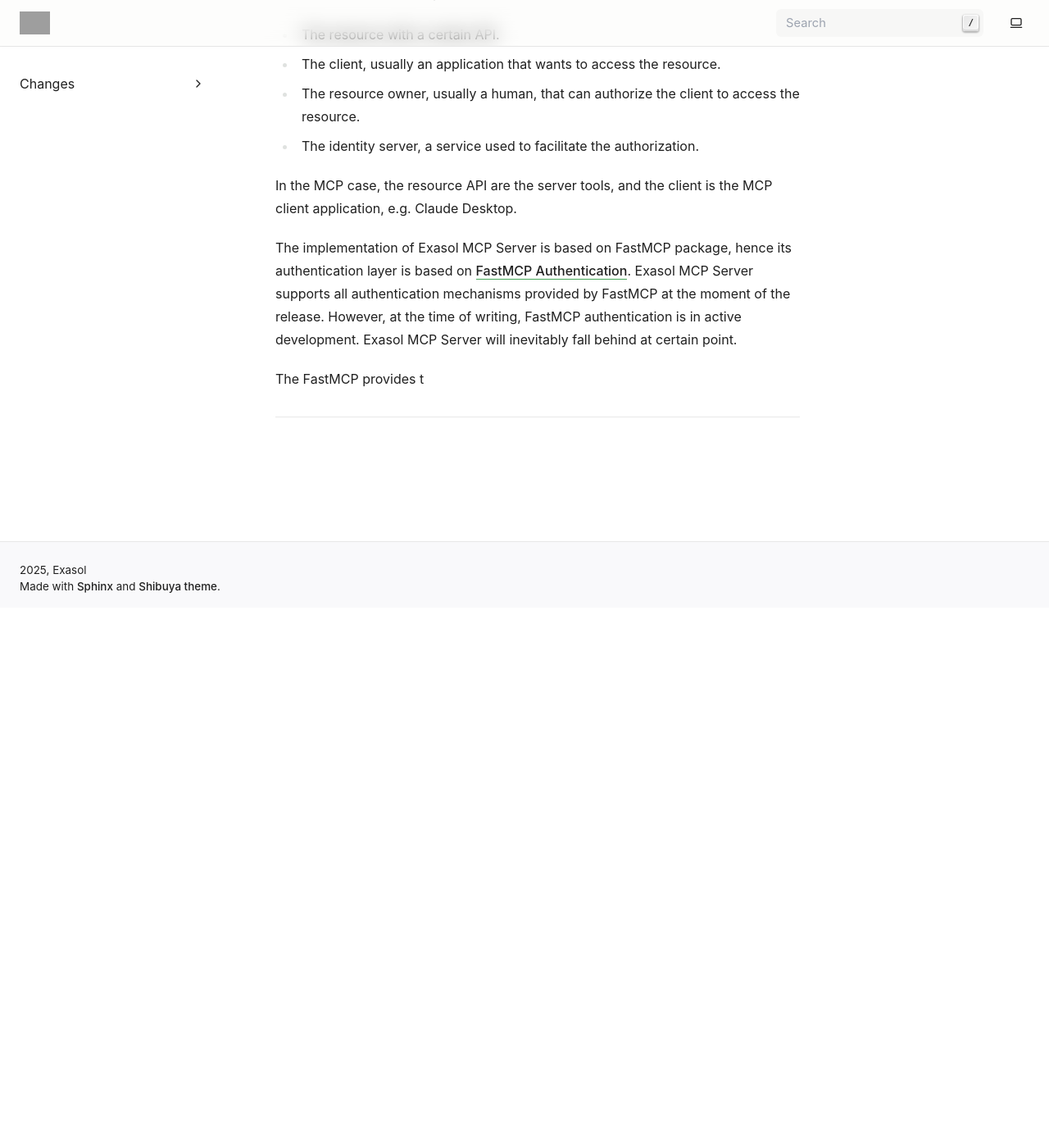
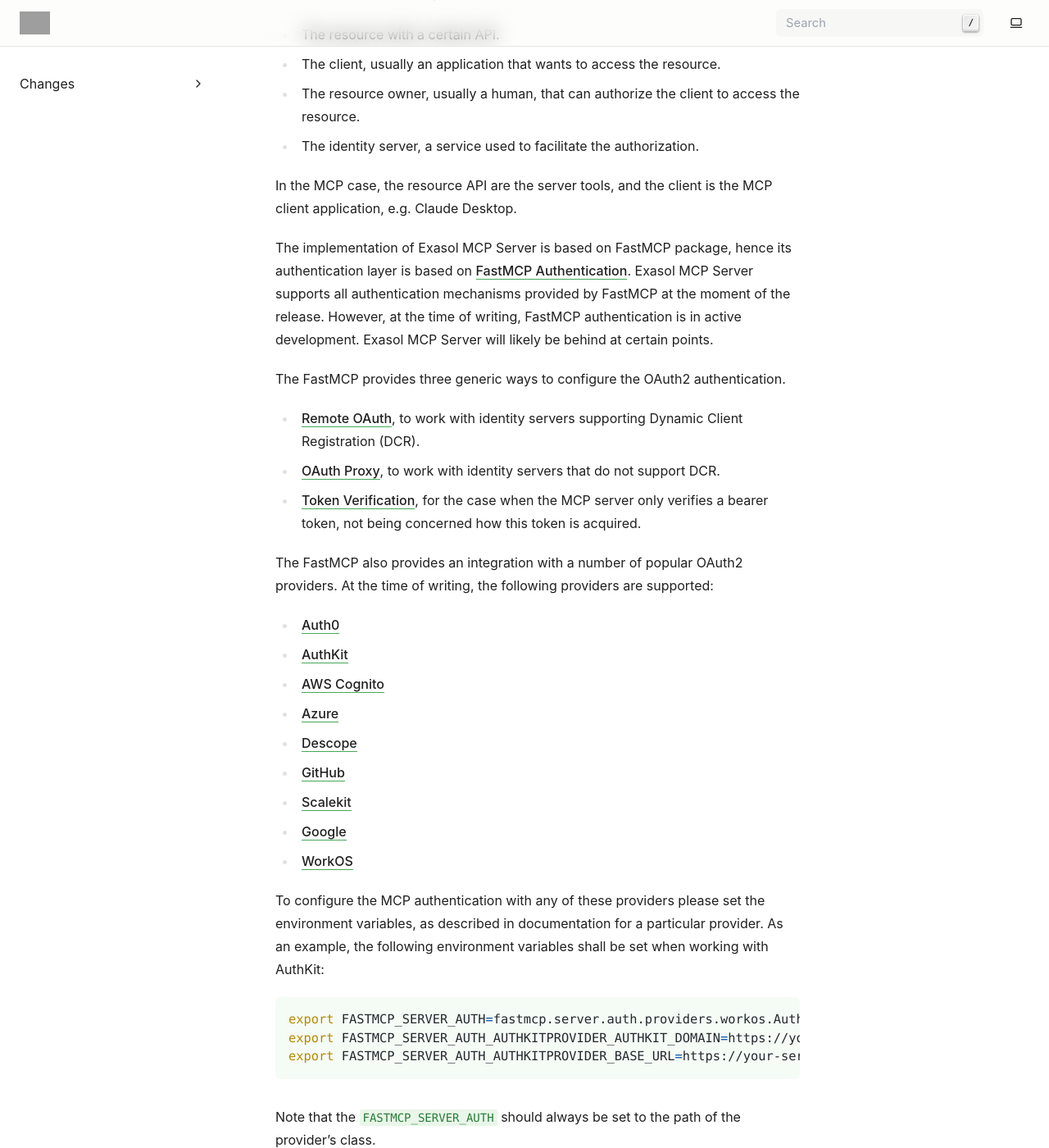
Before and after one commit to exasol/mcp-server, a Sphinx documentation site: the page built from doc/user_guide/open_id_setup.md, in a window 1280 px wide and 1400 px high, scrolled down 660 px. Shown: the whole window at 82% size. Built offline with Sphinx 7.4.7, drawn with Linux system fonts in a browser that asks for light colours; pages that are not in the unit, such as notebooks, are missing from menus; some of the changed text lies outside the part shown; grey boxes are pictures that could not be loaded.

Commit message:
#70: checkpoint 2

````diff
--- a/doc/user_guide/open_id_setup.md
+++ b/doc/user_guide/open_id_setup.md
@@ -16,7 +16,7 @@
 
 It is assumed that the reader has some familiarity with the basic concepts of OAuth2.
 Without going into details on how the OAuth2 works, lets us recap what roles exist in
-the specification and how they map onto MCP interaction.
+this specification and how they map onto MCP interaction.
 
 The OAuth2 defines four actors:
 - The resource with a certain API.
@@ -31,6 +31,51 @@
 authentication layer is based on [FastMCP Authentication](https://gofastmcp.com/servers/auth/authentication).
 Exasol MCP Server supports all authentication mechanisms provided by FastMCP at the
 moment of the release. However, at the time of writing, FastMCP authentication is in
-active development. Exasol MCP Server will inevitably fall behind at certain point.
+active development. Exasol MCP Server will likely be behind at certain points.
 
-The FastMCP provides t
+The FastMCP provides three generic ways to configure the OAuth2 authentication.
+- [Remote OAuth](https://gofastmcp.com/servers/auth/remote-oauth), to work with identity
+servers supporting Dynamic Client Registration (DCR).
+- [OAuth Proxy](https://gofastmcp.com/servers/auth/oauth-proxy), to work with identity
+servers that do not support DCR.
+- [Token Verification](https://gofastmcp.com/servers/auth/token-verification), for the
+case when the MCP server only verifies a bearer token, not being concerned how this
+token is acquired.
+
+The FastMCP also provides an integration with a number of popular OAuth2 providers.
+At the time of writing, the following providers are supported:
+- [Auth0](https://gofastmcp.com/integrations/auth0)
+- [AuthKit](https://gofastmcp.com/integrations/authkit)
+- [AWS Cognito](https://gofastmcp.com/integrations/aws-cognito)
+- [Azure](https://gofastmcp.com/integrations/azure)
+- [Descope](https://gofastmcp.com/integrations/descope)
+- [GitHub](https://gofastmcp.com/integrations/github)
+- [Scalekit](https://gofastmcp.com/integrations/scalekit)
+- [Google](https://gofastmcp.com/integrations/google)
+- [WorkOS](https://gofastmcp.com/integrations/workos)
+
+To configure the MCP authentication with any of these providers please set the
+environment variables, as described in documentation for a particular provider.
+As an example, the following environment variables shall be set when working
+with AuthKit:
+```bash
+export FASTMCP_SERVER_AUTH=fastmcp.server.auth.providers.workos.AuthKitProvider
+export FASTMCP_SERVER_AUTH_AUTHKITPROVIDER_AUTHKIT_DOMAIN=https://your-project.authkit.app
+export FASTMCP_SERVER_AUTH_AUTHKITPROVIDER_BASE_URL=https://your-server.com
+```
+Note that the `FASTMCP_SERVER_AUTH` should always be set to the path of the
+provider's class.
+
+If the chosen identity provider is not in the list, it should still be possible to
+configure the MCP server authentication using one of the generic providers. Please use
+[Remote OAuth](https://gofastmcp.com/servers/auth/remote-oauth) if the provider supports
+DCR, and [OAuth Proxy](https://gofastmcp.com/servers/auth/oauth-proxy) if it doesn't.
+Currently, FastMCP does not define environment variables for generic providers. Exasol
+MCP Server fills the gap by providing its own set of variables, in a similar fashion.
+
+| Name          | Required | Default | Meaning |
+|---------------|:--------:|---------|---------|
+| authorization_servers |   yes    |    |
+| base_url      |   yes    |     |
+| resource_name |    no    |      $1 |
+| resource_documentation |    no    |      $1 |
````
